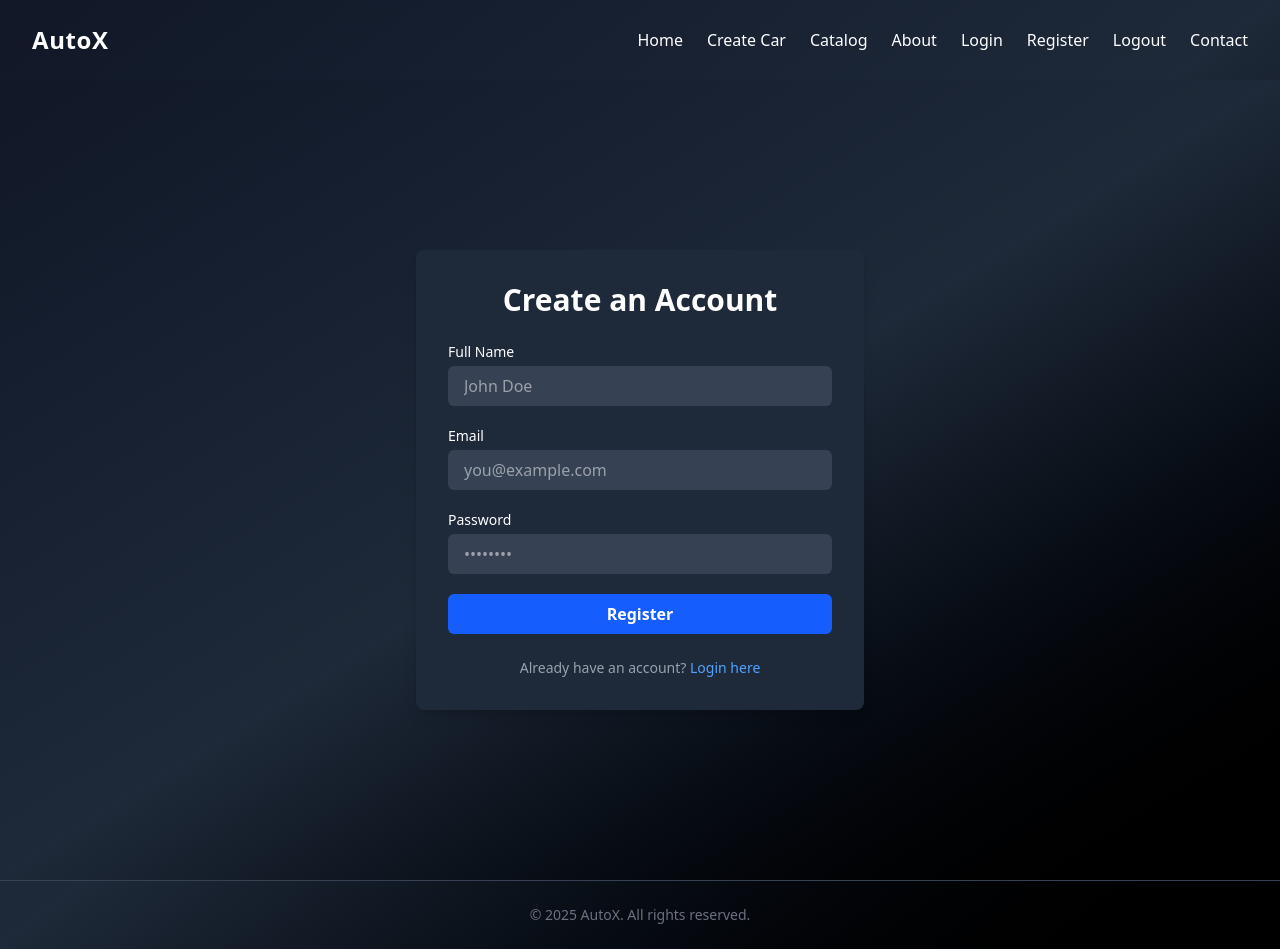
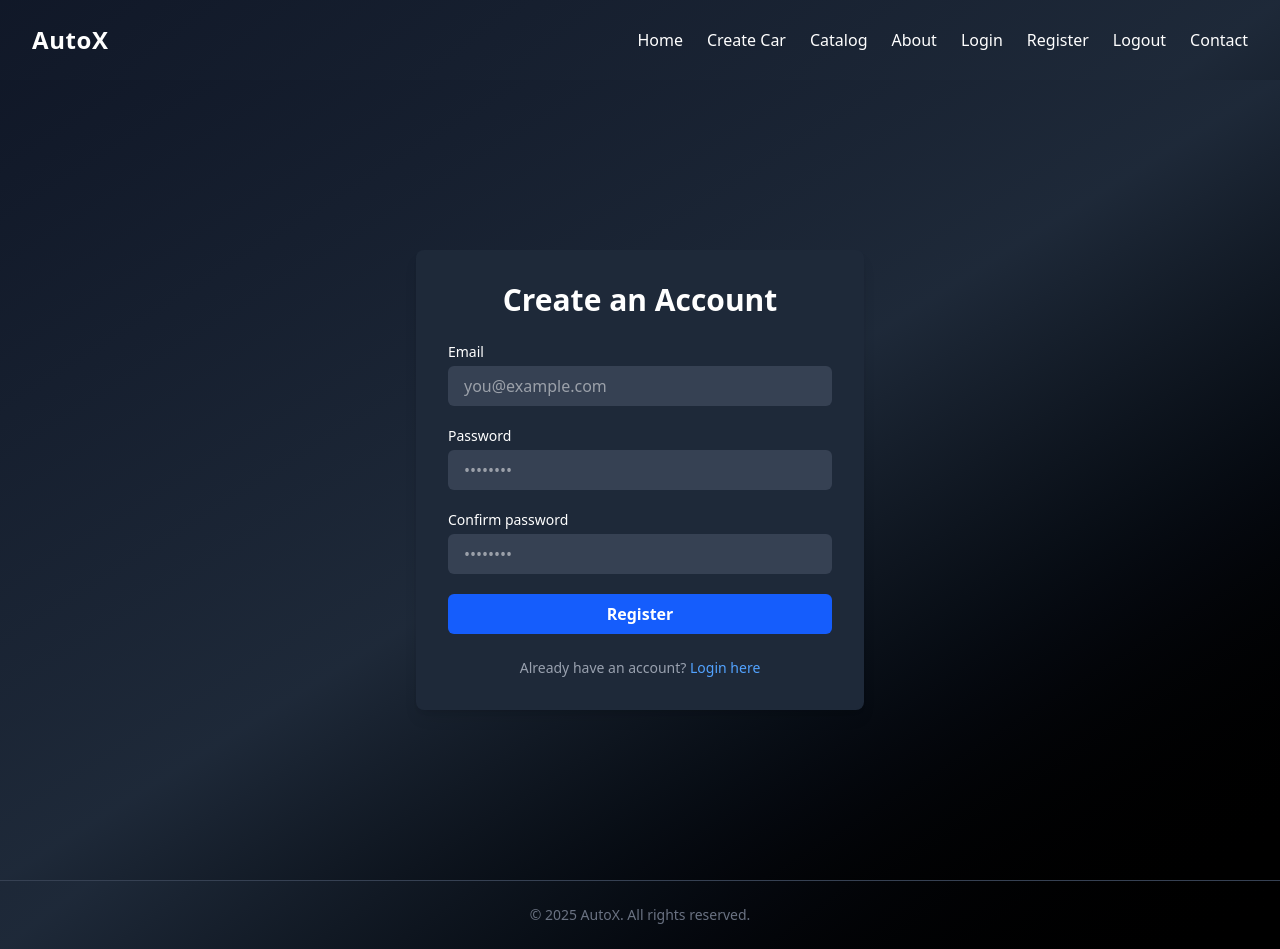
Before and after one commit to Stiliyanss/React-Project, a React (Vite) app in the folder client/: page /register in a window 1280 px wide. Built offline with nearby package versions, Linux system fonts and the light colour scheme.

Commit message:
register ✔️

```diff
--- a/client/src/api/authApi.js
+++ b/client/src/api/authApi.js
@@ -11,5 +11,14 @@ export const useLogin= ()=>{
   return {
     login,
    };
+}
 
+export const useRegister= ()=>{
+  const register = async (email, password) => {
+    return request.post(`${baseUrl}/register`, { email, password });
+  };
+
+  return {
+    register,
+  };
 }
--- a/client/src/components/register/Register.jsx
+++ b/client/src/components/register/Register.jsx
@@ -1,26 +1,45 @@
-import React from 'react';
+import React, { useContext } from 'react';
+import { useRegister } from '../../api/authApi';
+import { UserContext } from '../../contexts/UserContext';
+import { useNavigate } from 'react-router-dom';
 
 const Register = () => {
+  const navigate = useNavigate();
+const {register} = useRegister();
+const {userLoginHandler} = useContext(UserContext);
+
+const registerHandler = async(formData)=>{
+  const {email,password} = Object.fromEntries(formData);
+
+  const confirmPassword = formData.get('confirm-password');
+
+  if (password !== confirmPassword) {
+    alert('Passwords do not match!');
+    return;
+  }
+
+  const authData = await register(email, password);
+
+  userLoginHandler(authData);
+
+  navigate('/');
+}
+
+
   return (
     <div className="min-h-screen flex items-center justify-center bg-gradient-to-br from-gray-900 via-gray-800 to-black text-white px-4">
       <div className="bg-gray-800 p-8 rounded-lg shadow-lg w-full max-w-md">
         <h2 className="text-3xl font-bold mb-6 text-center">Create an Account</h2>
 
-        <form className="space-y-5">
-          <div>
-            <label className="block text-sm mb-1">Full Name</label>
-            <input
-              type="text"
-              className="w-full px-4 py-2 bg-gray-700 text-white rounded-md focus:outline-none focus:ring-2 focus:ring-blue-500"
-              placeholder="John Doe"
-            />
-          </div>
+        <form className="space-y-5" action={registerHandler}>
+
 
           <div>
             <label className="block text-sm mb-1">Email</label>
             <input
               type="email"
               className="w-full px-4 py-2 bg-gray-700 text-white rounded-md focus:outline-none focus:ring-2 focus:ring-blue-500"
+              name='email'
               placeholder="you@example.com"
             />
           </div>
@@ -30,6 +49,17 @@ const Register = () => {
             <input
               type="password"
               className="w-full px-4 py-2 bg-gray-700 text-white rounded-md focus:outline-none focus:ring-2 focus:ring-blue-500"
+              name='password'
+              placeholder="••••••••"
+            />
+          </div>
+
+          <div>
+            <label className="block text-sm mb-1">Confirm password</label>
+            <input
+              type="password"
+              className="w-full px-4 py-2 bg-gray-700 text-white rounded-md focus:outline-none focus:ring-2 focus:ring-blue-500"
+              name='confirm-password'
               placeholder="••••••••"
             />
           </div>
```
